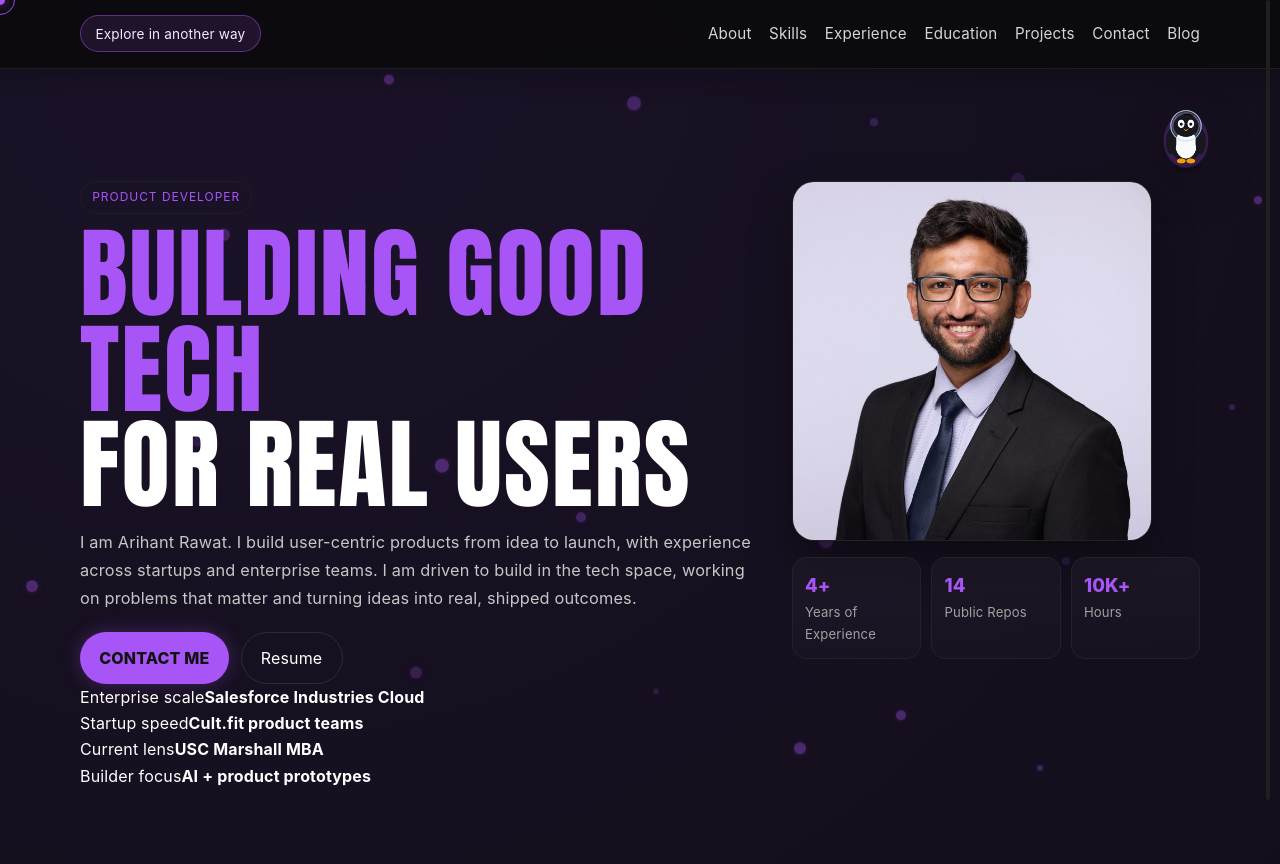
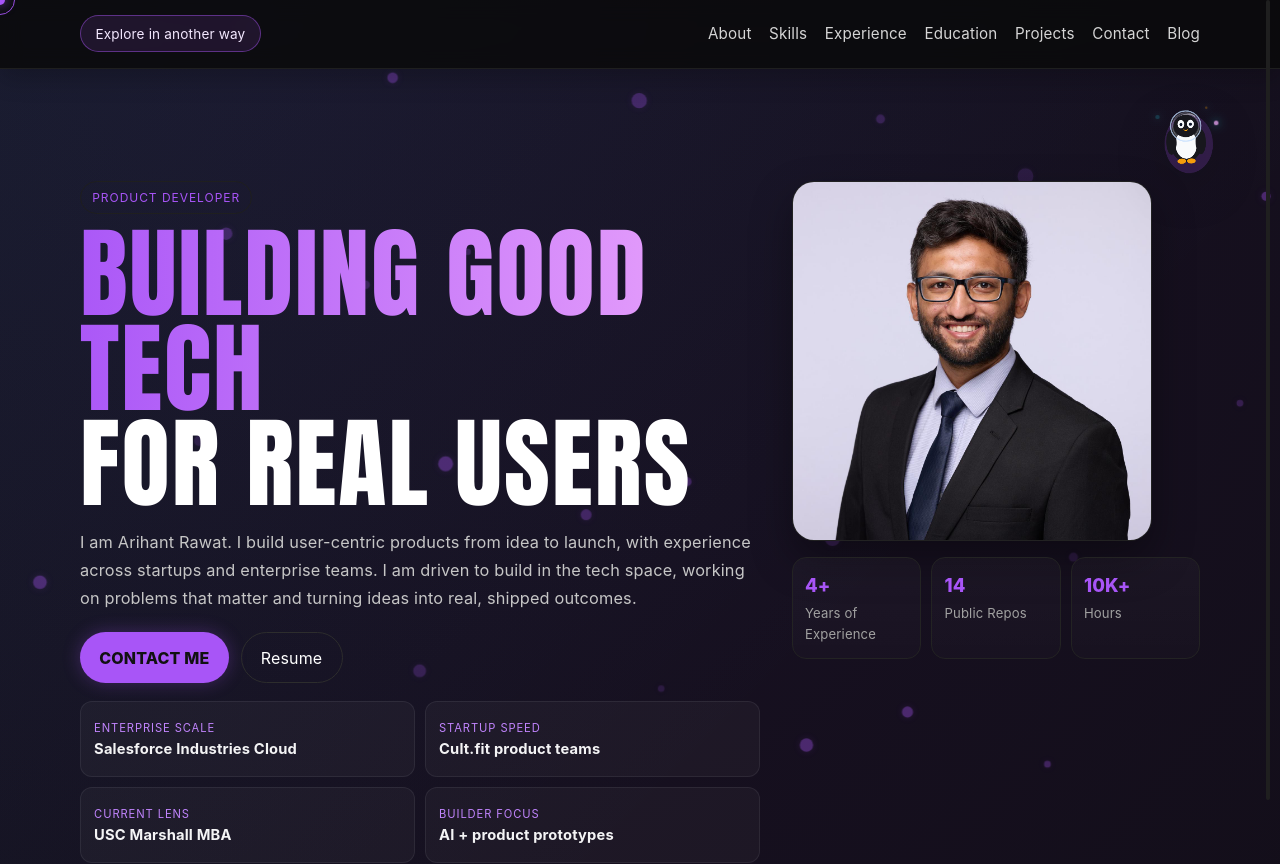
Before and after one commit to ArihantRawat/arihant-portfolio, a Next.js app: page / in a window 1280 px wide. Shown: the top 864 px of the page. Built offline with nearby package versions, Linux system fonts and the light colour scheme.

Commit message:
Enhance portfolio motion and hover states

```diff
--- a/src/app/globals.css
+++ b/src/app/globals.css
@@ -6,6 +6,8 @@
   --muted: #a1a1a1;
   --accent: #a855f7;
   --accent-dark: #7e22ce;
+  --accent-cyan: #22d3ee;
+  --accent-amber: #f59e0b;
 }
 
 * { box-sizing: border-box; }
@@ -14,7 +16,13 @@ body { font-family: Inter, Arial, Helvetica, sans-serif; cursor: default; line-h
 a { color: var(--text); text-decoration: none; transition: color .2s ease; }
 a:hover { color: #e7d8ff; }
 
-.site-shell, .blog-shell { min-height: 100vh; background: radial-gradient(circle at 20% 0%, #1b1228, #0a0a0a 58%); position: relative; }
+.site-shell, .blog-shell {
+  min-height: 100vh;
+  background:
+    linear-gradient(135deg, rgba(34,211,238,.06), transparent 24%),
+    radial-gradient(circle at 20% 0%, #1b1228, #0a0a0a 58%);
+  position: relative;
+}
 .container { width: min(1120px, 92vw); margin: 0 auto; position: relative; z-index: 2; }
 .main-space { padding: 7rem 0 2rem; }
 .content-hidden { visibility: hidden; }
@@ -38,13 +46,62 @@ a:hover { color: #e7d8ff; }
 .badge { display: inline-block; border: 1px solid #1f1f1f; color: var(--accent); border-radius: 999px; padding: .35rem .7rem; font-size: .75rem; letter-spacing: .08em; }
 .hero-title { font-family: Anton, Impact, sans-serif; line-height: .96; font-size: clamp(2.7rem, 10vw, 6.2rem); margin: .8rem 0 1rem; letter-spacing: .02em; }
 .hero-line { display: block; }
-.hero-line.accent { color: var(--accent); }
+.hero-line.accent {
+  width: fit-content;
+  color: var(--accent);
+  background: linear-gradient(90deg, var(--accent), #f0abfc, var(--accent-cyan));
+  background-size: 220% 100%;
+  -webkit-background-clip: text;
+  background-clip: text;
+  color: transparent;
+  animation: heroTextSweep 7s ease-in-out infinite;
+}
 .hero-bio { color: #c6c6c6; max-width: 66ch; line-height: 1.72; font-size: 1.02rem; }
 .hero-actions { margin-top: 1.25rem; display: flex; gap: .75rem; flex-wrap: wrap; }
 
-.btn-neon { background: var(--accent); color: #111; font-weight: 800; border: 0; border-radius: 999px; padding: .72rem 1.2rem; box-shadow: 0 0 18px rgba(168,85,247,.28); cursor: pointer; }
-.btn-neon:hover { background: var(--accent-dark); transform: scale(1.05); }
-.btn-ghost { border: 1px solid #2d2d2d; border-radius: 999px; padding: .72rem 1.2rem; }
+.btn-neon { background: var(--accent); color: #111; font-weight: 800; border: 0; border-radius: 999px; padding: .72rem 1.2rem; box-shadow: 0 0 18px rgba(168,85,247,.28); cursor: pointer; transition: transform .25s ease, box-shadow .25s ease, background .25s ease; }
+.btn-neon:hover { background: var(--accent-dark); transform: translateY(-2px) scale(1.03); box-shadow: 0 12px 28px rgba(168,85,247,.24); }
+.btn-ghost { border: 1px solid #2d2d2d; border-radius: 999px; padding: .72rem 1.2rem; transition: transform .25s ease, border-color .25s ease, background .25s ease; }
+.btn-ghost:hover { transform: translateY(-2px); border-color: rgba(34,211,238,.38); background: rgba(34,211,238,.06); }
+.hero-proof-grid {
+  display: grid;
+  grid-template-columns: repeat(2, minmax(0, 1fr));
+  gap: .62rem;
+  margin-top: 1.1rem;
+  max-width: 680px;
+}
+.hero-proof {
+  position: relative;
+  overflow: hidden;
+  min-height: 76px;
+  display: grid;
+  align-content: center;
+  gap: .18rem;
+  padding: .72rem .82rem;
+  border: 1px solid rgba(255,255,255,.07);
+  border-radius: 12px;
+  background: rgba(255,255,255,.035);
+}
+.hero-proof::after {
+  content: "";
+  position: absolute;
+  inset: 0;
+  background: linear-gradient(110deg, transparent 0%, rgba(255,255,255,.08) 45%, transparent 70%);
+  transform: translateX(-120%);
+  animation: proofSheen 8s ease-in-out infinite;
+  pointer-events: none;
+}
+.hero-proof span {
+  color: #c084fc;
+  font-size: .7rem;
+  letter-spacing: .08em;
+  text-transform: uppercase;
+}
+.hero-proof strong {
+  color: #f4f4f5;
+  font-size: .92rem;
+  line-height: 1.25;
+}
 
 .hero-right { display: grid; gap: 1rem; }
 .photo-wrap { border: 1px solid #222; border-radius: 22px; overflow: hidden; max-width: 360px; background: #111; box-shadow: 0 18px 40px rgba(0,0,0,.35); }
@@ -53,6 +110,7 @@ a:hover { color: #e7d8ff; }
 .stat-card { border: 1px solid #232323; border-radius: 14px; padding: .75rem; background: linear-gradient(180deg, rgba(255,255,255,.03), rgba(255,255,255,.015)); }
 .stat-number { color: var(--accent); font-weight: 800; font-size: 1.15rem; margin: 0; }
 .stat-label { color: var(--muted); font-size: .82rem; margin: .15rem 0 0; }
+.stat-card:hover { border-color: rgba(34,211,238,.24); transform: translateY(-3px); transition: transform .25s ease, border-color .25s ease; }
 
 .section-title { font-family: Anton, Impact, sans-serif; letter-spacing: .03em; font-size: clamp(1.8rem, 5vw, 3rem); margin: 0 0 1rem; }
 .about-section { width: 100%; }
@@ -86,9 +144,9 @@ a:hover { color: #e7d8ff; }
 }
 .card:hover,
 .card:focus-within {
-  transform: translateY(-6px) scale(1.01);
+  transform: translateY(-8px) scale(1.012);
   border-color: #4a3270;
-  box-shadow: 0 18px 34px rgba(0,0,0,.36), 0 0 0 1px rgba(168,85,247,.16) inset;
+  box-shadow: 0 20px 38px rgba(0,0,0,.38), 0 0 0 1px rgba(168,85,247,.2) inset, 0 10px 24px rgba(34,211,238,.08);
 }
 .card a { color: var(--accent); }
 .link-row {
@@ -186,9 +244,9 @@ ul { margin: .1rem 0 .7rem 1.1rem; color: #e1e1e1; line-height: 1.62; }
 }
 .project-card:hover,
 .project-card:focus-within {
-  transform: translateY(-12px);
+  transform: translateY(-14px) scale(1.012);
   border-color: #6d49a6;
-  box-shadow: 0 26px 42px rgba(0,0,0,.42), 0 10px 22px rgba(168,85,247,.12), 0 0 0 1px rgba(168,85,247,.18) inset;
+  box-shadow: 0 30px 48px rgba(0,0,0,.46), 0 12px 28px rgba(168,85,247,.14), 0 0 0 1px rgba(168,85,247,.2) inset;
 }
 .project-card:hover::before,
 .project-card:focus-within::before {
@@ -349,6 +407,7 @@ ul { margin: .1rem 0 .7rem 1.1rem; color: #e1e1e1; line-height: 1.62; }
   padding: 1.25rem;
   background: rgba(6, 6, 10, .72);
   backdrop-filter: blur(14px);
+  animation: modalBackdropIn .22s ease both;
 }
 .project-modal {
   width: min(960px, 100%);
@@ -363,6 +422,7 @@ ul { margin: .1rem 0 .7rem 1.1rem; color: #e1e1e1; line-height: 1.62; }
     linear-gradient(180deg, rgba(20,20,24,.98), rgba(12,12,16,.98)),
     radial-gradient(circle at top left, rgba(168,85,247,.12), transparent 45%);
   box-shadow: 0 24px 60px rgba(0,0,0,.45);
+  animation: modalCardIn .28s cubic-bezier(.16, 1, .3, 1) both;
 }
 .project-modal-kicker {
   margin: 0 0 .32rem;
@@ -391,7 +451,7 @@ ul { margin: .1rem 0 .7rem 1.1rem; color: #e1e1e1; line-height: 1.62; }
 .timeline::before { content: ""; position: absolute; left: 0; top: .5rem; bottom: .5rem; width: 2px; background: linear-gradient(var(--accent), #2a2a2a); }
 .timeline-card { position: relative; }
 .timeline-card p { max-width: none; }
-.timeline-dot { position: absolute; width: 10px; height: 10px; border-radius: 999px; background: var(--accent); left: -1.52rem; top: 1.2rem; box-shadow: 0 0 14px rgba(168,85,247,.55); }
+.timeline-dot { position: absolute; width: 10px; height: 10px; border-radius: 999px; background: var(--accent); left: -1.52rem; top: 1.2rem; box-shadow: 0 0 14px rgba(168,85,247,.55); animation: timelinePulse 3.4s ease-in-out infinite; }
 
 .edu-grid, .project-grid { display: grid; grid-template-columns: 1fr; gap: .85rem; }
 .contact-grid { display: grid; grid-template-columns: 1fr; gap: .7rem; }
@@ -406,9 +466,13 @@ ul { margin: .1rem 0 .7rem 1.1rem; color: #e1e1e1; line-height: 1.62; }
   padding: .42rem .8rem;
   font-size: .9rem;
   background: rgba(255,255,255,.02);
-  transition: transform .2s ease, border-color .2s ease;
+  transition: transform .24s cubic-bezier(.16, 1, .3, 1), border-color .24s ease, box-shadow .24s ease, background .24s ease;
 }
-.skill-chip:hover { transform: translateY(-2px); border-color: #5c3a91; }
+.skill-chip:hover { transform: translateY(-4px) scale(1.025); border-color: #5c3a91; background: rgba(168,85,247,.06); }
+.skill-chip:focus-within,
+.skill-chip:hover {
+  box-shadow: 0 8px 18px rgba(0,0,0,.18);
+}
 .skill-logo {
   width: 16px;
   height: 16px;
@@ -430,12 +494,45 @@ ul { margin: .1rem 0 .7rem 1.1rem; color: #e1e1e1; line-height: 1.62; }
 
 .reveal-item {
   opacity: 0;
-  transform: translateY(16px);
-  transition: opacity .5s ease, transform .5s ease;
+  transform: translateY(22px) scale(.985);
+  filter: blur(2px);
+  transition: opacity .62s ease, transform .72s cubic-bezier(.16, 1, .3, 1), filter .72s cubic-bezier(.16, 1, .3, 1);
+  will-change: transform, opacity, filter;
 }
+.card.reveal-item { transform: translateY(28px) scale(.965); }
+.timeline-card.reveal-item { transform: translateX(-14px) translateY(20px) scale(.975); }
+.project-card.reveal-item { transform: translateY(34px) scale(.955) rotateX(3deg); transform-origin: 50% 100%; }
+.skill-chip.reveal-item { transform: translateY(14px) scale(.94); }
+.reveal-section .reveal-item:nth-child(2) { transition-delay: .06s; }
+.reveal-section .reveal-item:nth-child(3) { transition-delay: .12s; }
+.reveal-section .reveal-item:nth-child(4) { transition-delay: .18s; }
+.reveal-section .reveal-item:nth-child(5) { transition-delay: .24s; }
+.project-gallery .project-card:nth-child(2n) { transition-delay: .08s; }
+.project-gallery .project-card:nth-child(3n) { transition-delay: .14s; }
+.chips .skill-chip:nth-child(3n+1) { transition-delay: .02s; }
+.chips .skill-chip:nth-child(3n+2) { transition-delay: .07s; }
+.chips .skill-chip:nth-child(3n+3) { transition-delay: .12s; }
 .reveal-item.in-view {
   opacity: 1;
   transform: translateY(0);
+  filter: blur(0);
+}
+.card.reveal-item.in-view,
+.timeline-card.reveal-item.in-view,
+.project-card.reveal-item.in-view,
+.skill-chip.reveal-item.in-view {
+  transform: translate3d(0, 0, 0) scale(1);
+}
+.card.reveal-item.in-view:hover,
+.card.reveal-item.in-view:focus-within {
+  transform: translateY(-8px) scale(1.012);
+}
+.project-card.reveal-item.in-view:hover,
+.project-card.reveal-item.in-view:focus-within {
+  transform: translateY(-14px) scale(1.012);
+}
+.skill-chip.reveal-item.in-view:hover {
+  transform: translateY(-4px) scale(1.025);
 }
 
 .progress-wrap { position: fixed; right: 10px; top: 0; height: 100vh; width: 4px; background: #1f1f1f; z-index: 45; border-radius: 999px; }
@@ -529,8 +626,34 @@ ul { margin: .1rem 0 .7rem 1.1rem; color: #e1e1e1; line-height: 1.62; }
 }
 
 @keyframes floatParticle {
-  0%, 100% { transform: translateY(0); }
-  50% { transform: translateY(-12px); }
+  0%, 100% { transform: translate3d(0, 0, 0) scale(1); }
+  50% { transform: translate3d(8px, -16px, 0) scale(1.14); }
+}
+
+@keyframes heroTextSweep {
+  0%, 100% { background-position: 0% 50%; }
+  50% { background-position: 100% 50%; }
+}
+
+@keyframes proofSheen {
+  0%, 60% { transform: translateX(-120%); opacity: 0; }
+  68% { opacity: .9; }
+  82%, 100% { transform: translateX(120%); opacity: 0; }
+}
+
+@keyframes modalBackdropIn {
+  from { opacity: 0; }
+  to { opacity: 1; }
+}
+
+@keyframes modalCardIn {
+  from { opacity: 0; transform: translateY(12px) scale(.98); }
+  to { opacity: 1; transform: translateY(0) scale(1); }
+}
+
+@keyframes timelinePulse {
+  0%, 100% { box-shadow: 0 0 12px rgba(168,85,247,.42); transform: scale(1); }
+  50% { box-shadow: 0 0 20px rgba(34,211,238,.34); transform: scale(1.12); }
 }
 
 @keyframes projectAura {
@@ -587,6 +710,8 @@ ul { margin: .1rem 0 .7rem 1.1rem; color: #e1e1e1; line-height: 1.62; }
   .hero-bio { font-size: .98rem; line-height: 1.66; }
   .hero-actions { gap: .55rem; }
   .btn-neon, .btn-ghost { padding: .62rem 1rem; font-size: .88rem; }
+  .hero-proof-grid { grid-template-columns: 1fr; gap: .5rem; }
+  .hero-proof { min-height: 68px; border-radius: 10px; }
 
   .photo-wrap { max-width: 100%; border-radius: 16px; }
   .stats { grid-template-columns: 1fr; gap: .5rem; }
@@ -729,6 +854,13 @@ ul { margin: .1rem 0 .7rem 1.1rem; color: #e1e1e1; line-height: 1.62; }
   background: transparent;
   color: #fff;
   cursor: pointer;
+  transition: transform .32s cubic-bezier(.16, 1, .3, 1), filter .32s ease;
+}
+
+.portfolio-avatar-fab:hover,
+.portfolio-avatar-fab:focus-visible {
+  transform: translateY(-4px) scale(1.04);
+  filter: drop-shadow(0 18px 28px rgba(168,85,247,.18));
 }
 
 .portfolio-avatar-panel {
@@ -872,6 +1004,7 @@ ul { margin: .1rem 0 .7rem 1.1rem; color: #e1e1e1; line-height: 1.62; }
   border-radius: 14px;
   font-size: 0.9rem;
   line-height: 1.56;
+  animation: chatMessageIn .28s ease both;
 }
 
 .portfolio-avatar-message.assistant {
@@ -900,6 +1033,14 @@ ul { margin: .1rem 0 .7rem 1.1rem; color: #e1e1e1; line-height: 1.62; }
   color: #d4d4d8;
 }
 
+.portfolio-avatar-message-text {
+  white-space: pre-line;
+}
+
+.portfolio-avatar-message.thinking {
+  width: fit-content;
+}
+
 .portfolio-avatar-inline-cta {
   display: inline-flex;
   align-items: center;
@@ -917,6 +1058,25 @@ ul { margin: .1rem 0 .7rem 1.1rem; color: #e1e1e1; line-height: 1.62; }
 .portfolio-avatar-inline-cta:hover {
   background: rgba(243,232,255,.1);
 }
+
+.portfolio-avatar-typing {
+  display: inline-flex;
+  align-items: center;
+  gap: .28rem;
+  min-width: 44px;
+}
+
+.portfolio-avatar-typing i {
+  width: 7px;
+  height: 7px;
+  border-radius: 999px;
+  background: #f3e8ff;
+  opacity: .45;
+  animation: typingDot 1s ease-in-out infinite;
+}
+
+.portfolio-avatar-typing i:nth-child(2) { animation-delay: .14s; }
+.portfolio-avatar-typing i:nth-child(3) { animation-delay: .28s; }
 
 .portfolio-avatar-prompts {
   display: flex;
@@ -971,6 +1131,7 @@ ul { margin: .1rem 0 .7rem 1.1rem; color: #e1e1e1; line-height: 1.62; }
 }
 
 .penguin-stage {
+  position: relative;
   width: 76px;
   height: 76px;
   flex-shrink: 0;
@@ -984,7 +1145,7 @@ ul { margin: .1rem 0 .7rem 1.1rem; color: #e1e1e1; line-height: 1.62; }
 
 .penguin-character {
   transform-origin: 50% 60%;
-  animation: penguinBob 4.2s ease-in-out infinite;
+  animation: penguinBob 3.4s ease-in-out infinite;
 }
 
 .penguin-head {
@@ -1001,6 +1162,7 @@ ul { margin: .1rem 0 .7rem 1.1rem; color: #e1e1e1; line-height: 1.62; }
 
 .penguin-aura {
   fill: rgba(168,85,247,.22);
+  animation: penguinAuraPulse 3.4s ease-in-out infinite;
 }
 
 .penguin-body,
@@ -1025,6 +1187,15 @@ ul { margin: .1rem 0 .7rem 1.1rem; color: #e1e1e1; line-height: 1.62; }
   stroke-width: 1.5;
 }
 
+.penguin-helmet-shine {
+  fill: none;
+  stroke: rgba(255,255,255,.5);
+  stroke-linecap: round;
+  stroke-width: 3;
+  opacity: .72;
+  animation: helmetShine 3.8s ease-in-out infinite;
+}
+
 .penguin-belly,
 .penguin-eye {
   fill: #f8fafc;
@@ -1032,6 +1203,7 @@ ul { margin: .1rem 0 .7rem 1.1rem; color: #e1e1e1; line-height: 1.62; }
 
 .penguin-pupil {
   fill: #0f172a;
+  animation: penguinLookAround 5.2s ease-in-out infinite;
 }
 
 .penguin-beak,
@@ -1042,6 +1214,28 @@ ul { margin: .1rem 0 .7rem 1.1rem; color: #e1e1e1; line-height: 1.62; }
 .penguin-shadow {
   fill: rgba(0,0,0,.22);
   filter: blur(2px);
+  transform-origin: 50% 50%;
+  animation: penguinShadow 3.4s ease-in-out infinite;
+}
+
+.penguin-spark {
+  position: absolute;
+  z-index: 2;
+  width: 6px;
+  height: 6px;
+  border-radius: 999px;
+  background: #22d3ee;
+  box-shadow: 0 0 10px rgba(34,211,238,.8);
+  opacity: 0;
+  pointer-events: none;
+}
+
+.spark-one { left: 9%; top: 26%; animation: penguinSpark 3.6s ease-in-out infinite; }
+.spark-two { right: 7%; top: 34%; width: 5px; height: 5px; background: #f0abfc; animation: penguinSpark 3.6s ease-in-out .8s infinite; }
+.spark-three { right: 20%; top: 7%; width: 4px; height: 4px; background: #f59e0b; animation: penguinSpark 3.6s ease-in-out 1.45s infinite; }
+
+.portfolio-avatar.roaming .penguin-stage {
+  animation: penguinTiltFloat 5.4s ease-in-out infinite;
 }
 
 .penguin-stage.mood-wave .penguin-wing-right {
@@ -1112,9 +1306,52 @@ ul { margin: .1rem 0 .7rem 1.1rem; color: #e1e1e1; line-height: 1.62; }
   50% { filter: drop-shadow(0 18px 28px rgba(0,0,0,.22)); }
 }
 
+@keyframes chatMessageIn {
+  from { opacity: 0; transform: translateY(6px) scale(.985); }
+  to { opacity: 1; transform: translateY(0) scale(1); }
+}
+
+@keyframes typingDot {
+  0%, 100% { opacity: .35; transform: translateY(0); }
+  50% { opacity: 1; transform: translateY(-3px); }
+}
+
 @keyframes penguinBob {
-  0%, 100% { transform: translateY(0); }
-  50% { transform: translateY(-1.5px); }
+  0%, 100% { transform: translateY(0) scale(1); }
+  35% { transform: translateY(-3px) scale(1.015); }
+  70% { transform: translateY(-1px) scale(.995); }
+}
+
+@keyframes penguinTiltFloat {
+  0%, 100% { transform: rotate(-1.5deg); }
+  50% { transform: rotate(1.5deg) translateY(-2px); }
+}
+
+@keyframes penguinAuraPulse {
+  0%, 100% { opacity: .62; transform: scale(1); }
+  50% { opacity: .9; transform: scale(1.08); }
+}
+
+@keyframes penguinShadow {
+  0%, 100% { transform: scaleX(1); opacity: .7; }
+  50% { transform: scaleX(.82); opacity: .42; }
+}
+
+@keyframes helmetShine {
+  0%, 100% { opacity: .28; transform: translateX(-3px); }
+  45% { opacity: .85; transform: translateX(3px); }
+}
+
+@keyframes penguinLookAround {
+  0%, 100% { transform: translateX(0); }
+  35% { transform: translateX(-1.6px); }
+  70% { transform: translateX(1.4px); }
+}
+
+@keyframes penguinSpark {
+  0%, 72%, 100% { opacity: 0; transform: translateY(4px) scale(.45); }
+  18% { opacity: .95; transform: translateY(-2px) scale(1); }
+  36% { opacity: .25; transform: translateY(-8px) scale(.75); }
 }
 
 @keyframes penguinWave {
```
